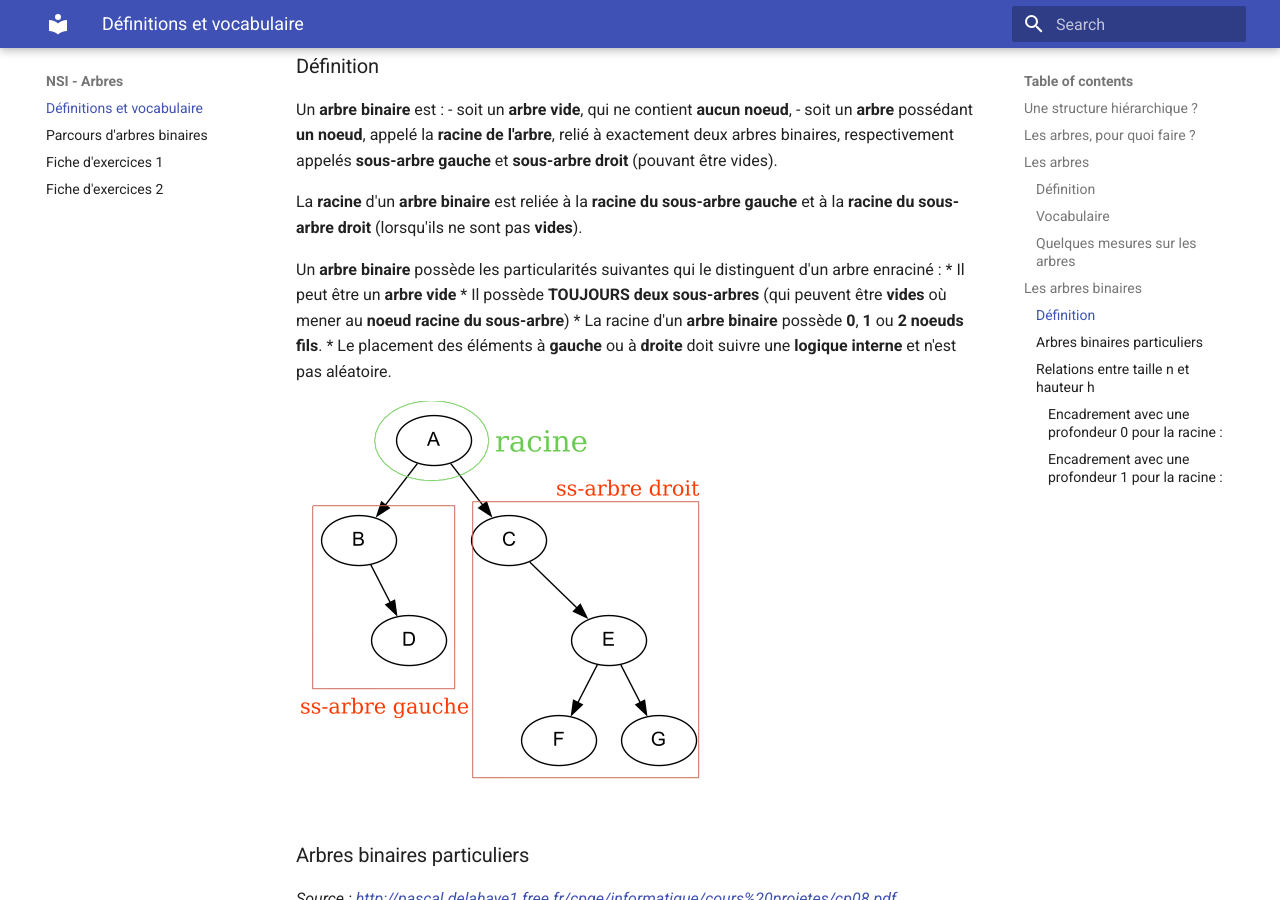
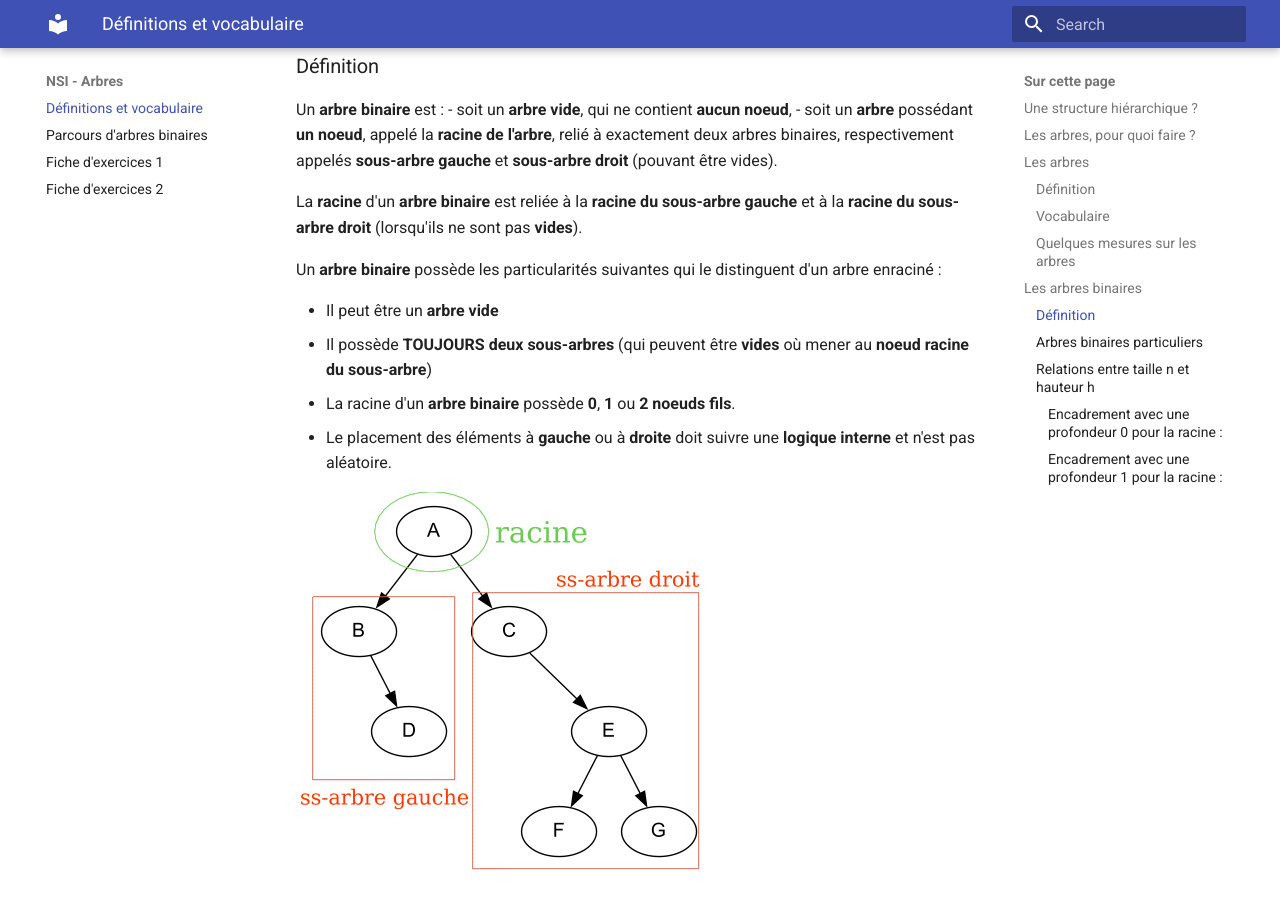
Before and after one commit to erwandemerville/nsi_arbres, an MkDocs documentation site: the page built from docs/vocabulaire.md, in a window 1280 px wide and 900 px high, scrolled down 5062 px. Built offline with MkDocs 1.6.1 and Material for MkDocs 9.7.7, drawn with Linux system fonts in a browser that asks for light colours.

Commit message:
MAJ Cours

```diff
--- a/docs/vocabulaire.md
+++ b/docs/vocabulaire.md
@@ -108,6 +108,7 @@ Un **arbre binaire** est :
 La **racine** d'un **arbre binaire** est reliée à la **racine du sous-arbre gauche** et à la **racine du sous-arbre droit** (lorsqu'ils ne sont pas **vides**).
 
 Un **arbre binaire** possède les particularités suivantes qui le distinguent d'un arbre enraciné :
+
 * Il peut être un **arbre vide**
 * Il possède **TOUJOURS deux sous-arbres** (qui peuvent être **vides** où mener au **noeud racine du sous-arbre**)
 * La racine d'un **arbre binaire** possède **0**, **1** ou **2 noeuds fils**.
--- a/mkdocs.yml
+++ b/mkdocs.yml
@@ -13,6 +13,8 @@ markdown_extensions:
       generic: true
   - pymdownx.highlight:
       anchor_linenums: true
+  - toc:
+      title: Sur cette page
   - pymdownx.inlinehilite
   - pymdownx.snippets
   - pymdownx.superfences
```
